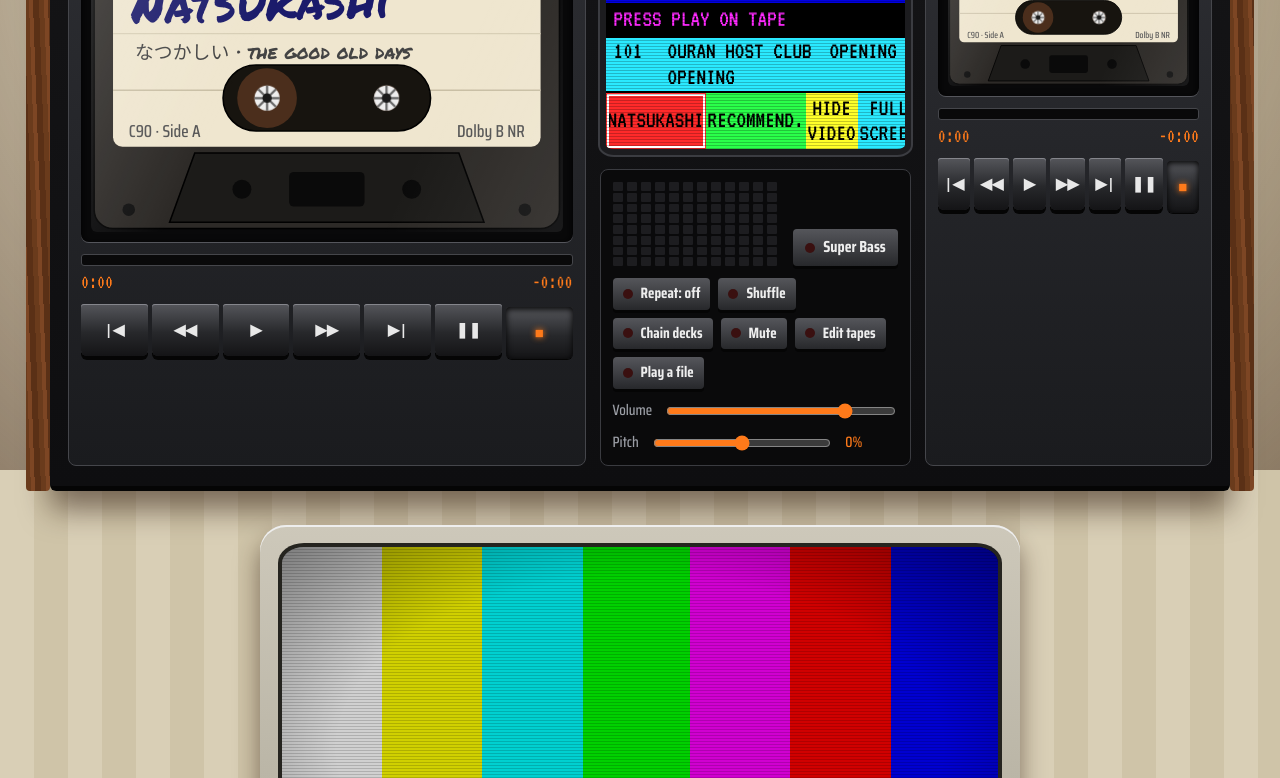
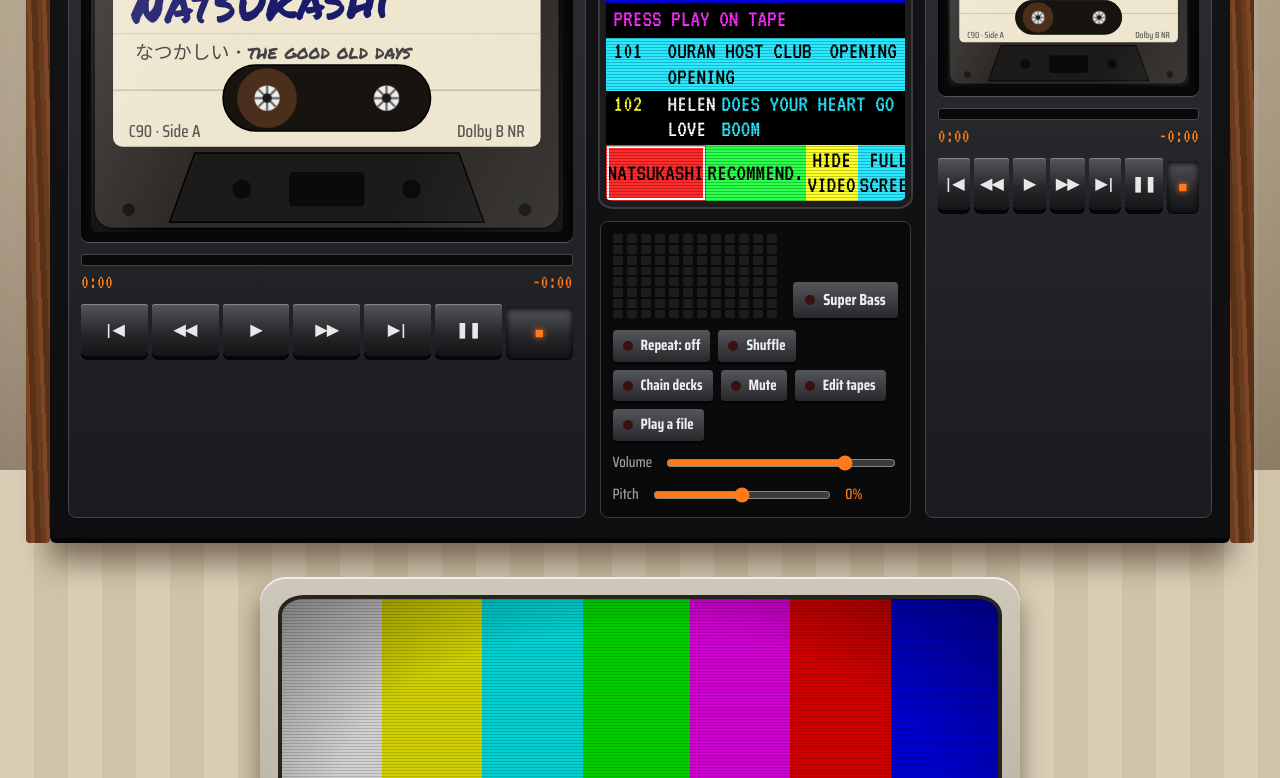
Before and after one commit to LosAmosDelCalabozo/mixtape, a plain HTML site: page index.html in a window 1280 px wide. Shown: the part 330-1108 px from the top of the page. Drawn offline with Linux system fonts and the light colour scheme.

Commit message:
Add Helen Love to List

```diff
--- a/index.html
+++ b/index.html
@@ -218,11 +218,43 @@ footer{text-align:center;margin-top:26px;color:#5b5140;font-weight:700}
 /* ---- EDIT YOUR TAPES HERE (or use the "Edit tapes" button on the page) ----
    src = video file path, t = song name, a = artist, r = why you picked it (scrolls on the deck) */
 const T=[
- {name:'Natsukashi',sub:'なつかしい · the good old days',stripe:'#e4352b',fs:31,tracks:[
-  {src:'videos/ouran-opening.mp4',t:'Ouran Host Club Opening',a:'Opening',r:'The opening that took over every Saturday afternoon'}]},
- {name:'Recommendations',sub:'tracks you should hear',stripe:'#2b64d9',fs:25,tracks:[
-  {src:'videos/sakura-kiss.mp4',t:'Sakura Kiss',a:'Radio edit',r:'Pure sparkle. Play it loud.'}]}
+ {
+  "name": "Natsukashi",
+  "sub": "なつかしい · the good old days",
+  "stripe": "#e4352b",
+  "fs": 31,
+  "tracks": [
+   {
+    "src": "videos/ouran-opening.mp4",
+    "t": "Ouran Host Club Opening",
+    "a": "Opening",
+    "r": "The opening that took over every Saturday afternoon"
+   },
+   {
+    "src": "videos/Helen%20Love%20-%20Does%20Your%20Heart%20Go%20Boom.mp4",
+    "t": "Helen Love",
+    "a": "Does Your Heart Go Boom",
+    "r": "You make my heart go Boom"
+   }
+  ]
+ },
+ {
+  "name": "Recommendations",
+  "sub": "tracks you should hear",
+  "stripe": "#2b64d9",
+  "fs": 25,
+  "tracks": [
+   {
+    "src": "videos/sakura-kiss.mp4",
+    "t": "Sakura Kiss",
+    "a": "Radio edit",
+    "r": "Pure sparkle. Play it loud."
+   }
+  ]
+ }
 ];
+
+
 /* ------------------------------------------------------------------------- */
 const $=(s,r=document)=>r.querySelector(s),$$=(s,r=document)=>[...r.querySelectorAll(s)];
 const D=T.map(()=>({i:0,time:0,dur:0,mode:'stop'}));
```
